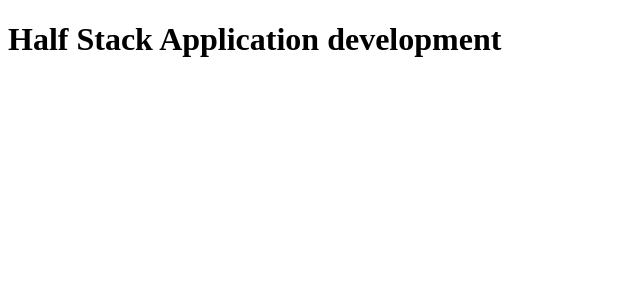
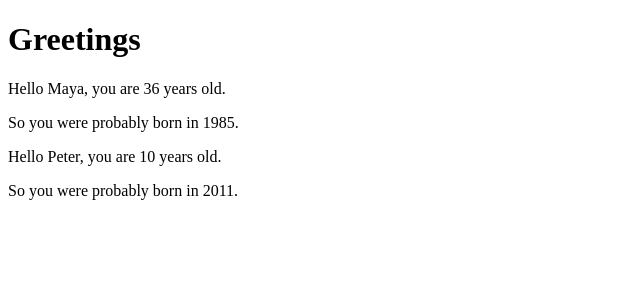
Before and after one commit to nickcrosby/part1, a React (Create React App) app: page / in a window 1280 px wide. Shown: the top 300 px of the page, without its empty margins (0-640 px from the left). Built offline with nearby package versions, Linux system fonts and the light colour scheme.

Commit message:
Component helper functions + Destructuring

```diff
--- a/src/index.js
+++ b/src/index.js
@@ -95,6 +95,7 @@ const Content = (props) => {
   return <p>{props.name}</p>
 }
 
+/*
 const App = () => {
   // you can define a constant within a constant that can be used in the return function
   const course = {
@@ -114,7 +115,6 @@ const App = () => {
       }
     ]
   }
-
   return (
     // all elements must be wrapped by at least one pair of div tags or empty tags
     <div>
@@ -123,6 +123,40 @@ const App = () => {
     </div>
   )
 }
+*/
+
+const Hello = ({ name, age }) => {
+  // if we find ourselves using props.name, etc. a lot,
+  // we can simplify it by assiging them to seperate variables (name & age)
+  // this method of assigning is called 'destructuring', as seen above
+
+  // if we have the age of the person being greeted,
+  // we can guess their year of bith
+  const bornYear = () => new Date().getFullYear() - age
+    // the function new Date(),getFullYear() is built-in and returns the current year
+
+  return (
+    <div>
+      <p>
+        Hello {name}, you are {age} years old.
+      </p>
+      <p>So you were probably born in {bornYear()}.</p>
+    </div>
+  )
+}
+
+const App = () => {
+  const name = 'Peter'
+  const age = 10
+
+  return (
+    <div>
+      <h1>Greetings</h1>
+      <Hello name="Maya" age={26 + 10} />
+      <Hello name={name} age={age} />
+    </div>
+  )
+}
 
 // This command renders the contents of 'App' into the div-element, having the id value 'root'
 ReactDOM.render(<App />, document.getElementById('root'))
```
